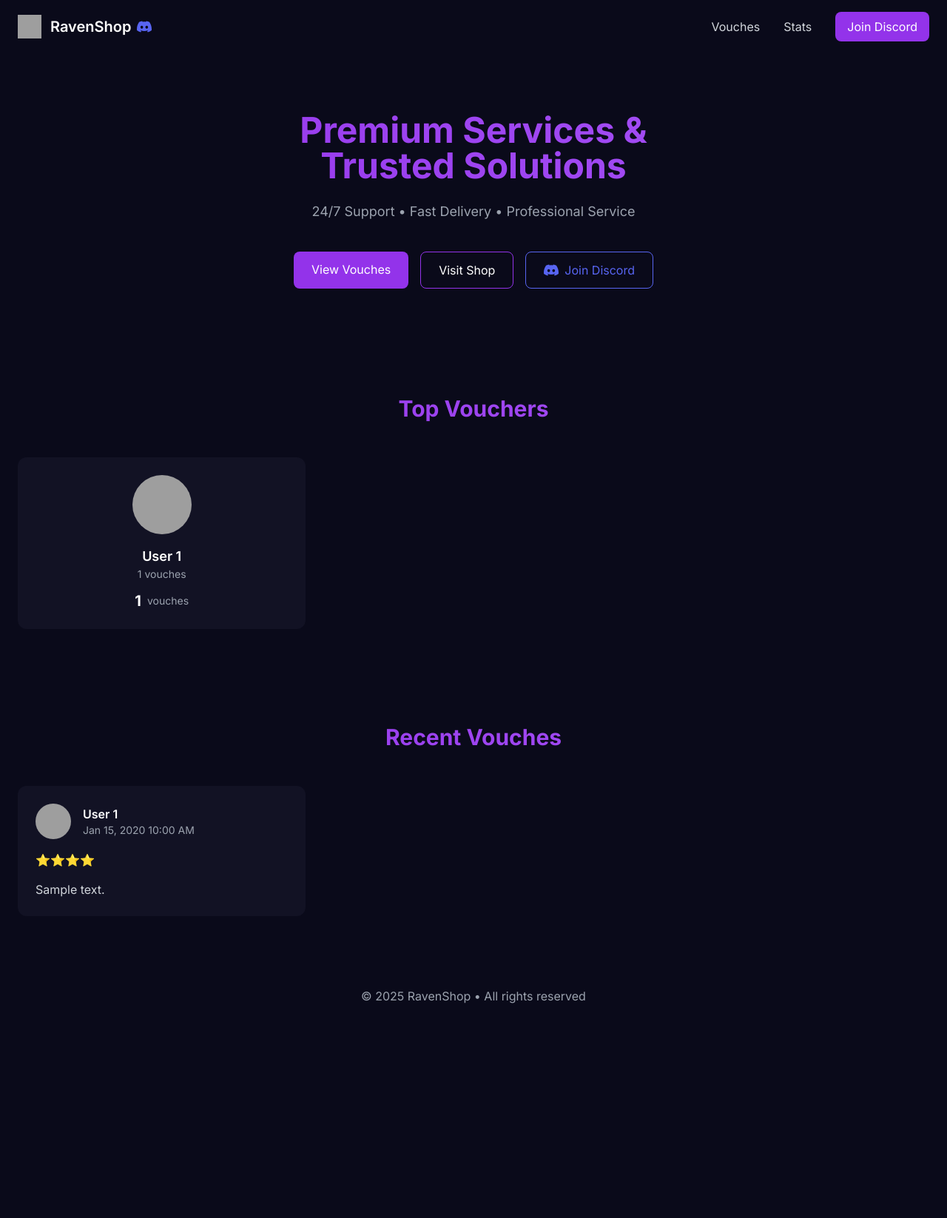
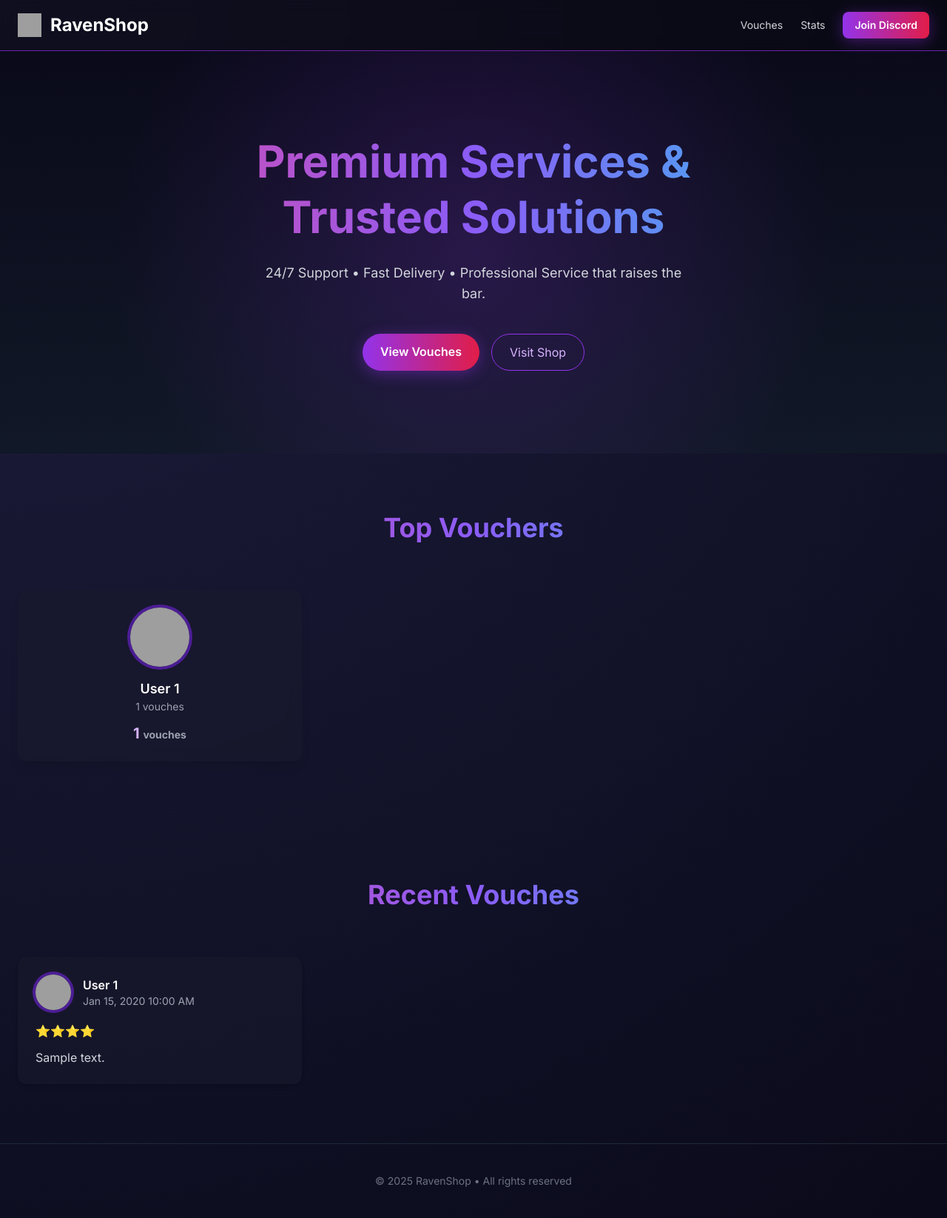
Before and after one commit to Souhardya008/raven, a Flask app: page / in a window 1280 px wide. Shown: the whole page at 74% size. Before the commit the page ends 1356 px from the top, so only its background shows below. Run offline with Flask 3, Linux system fonts and the light colour scheme; tables that the repository leaves empty hold one stand-in row (values such as "Sample post"); some libraries are stand-ins or nearby versions; grey boxes are pictures that could not be loaded.

Commit message:
Update index.html

```diff
--- a/templates/index.html
+++ b/templates/index.html
@@ -1,132 +1,120 @@
 <!DOCTYPE html>
 <html lang="en" data-theme="dark">
 <head>
-    <meta charset="UTF-8">
-    <meta name="viewport" content="width=device-width, initial-scale=1.0">
+  <meta charset="UTF-8" />
+  <meta name="viewport" content="width=device-width, initial-scale=1.0" />
   <title>RavenShop • Premium Services</title>
-    <link rel="stylesheet" href="https://cdn.jsdelivr.net/npm/daisyui@3.8.0/dist/full.css" />
+  <link href="https://cdn.jsdelivr.net/npm/daisyui@3.8.0/dist/full.css" rel="stylesheet" />
   <script src="https://cdn.tailwindcss.com"></script>
-    <link href="https://fonts.googleapis.com/css2?family=Inter:wght@300;400;500;600;700&display=swap" rel="stylesheet">
+  <link href="https://fonts.googleapis.com/css2?family=Inter:wght@400;600;700&family=Orbitron:wght@600&display=swap" rel="stylesheet">
   <style>
     body {
       font-family: 'Inter', sans-serif;
-            background-color: #0a0a1a;
+      background: radial-gradient(circle at top left, #1e1e3f 0%, #0a0a1a 100%);
       color: #fff;
     }
     .gradient-text {
-            background: linear-gradient(45deg, #9333ea, #a855f7);
+      background: linear-gradient(90deg, #ec4899, #8b5cf6, #22d3ee);
       -webkit-background-clip: text;
       -webkit-text-fill-color: transparent;
+      font-weight: 700;
     }
     .avatar-wrapper {
+      border-radius: 9999px;
       overflow: hidden;
-            border-radius: 100%;
-            display: flex;
-            justify-content: center;
-            align-items: center;
-            background-color: #1a1a2e;
+      background-color: #1e1e3f;
+      box-shadow: 0 0 0 4px #4c1d95;
     }
     .avatar-image {
+      object-fit: cover;
       width: 100%;
       height: 100%;
-            object-fit: cover;
     }
-        .stars-container {
-            display: flex;
-            align-items: center;
+    .glow-btn {
+      background: linear-gradient(to right, #9333ea, #e11d48);
+      box-shadow: 0 4px 20px rgba(147, 51, 234, 0.4);
+    }
+    .hero-bg {
+      background: radial-gradient(circle, rgba(147, 51, 234, 0.2), transparent 70%), linear-gradient(to bottom, #0a0a1a, #111827);
     }
   </style>
 </head>
-<body>
-
-    <!-- Navigation -->
-    <nav class="container mx-auto px-6 py-4">
-        <div class="flex items-center justify-between">
+<body class="overflow-x-hidden">
+  <!-- Navbar -->
+  <nav class="sticky top-0 z-50 backdrop-blur bg-opacity-20 bg-black/50 border-b border-purple-800">
+    <div class="container mx-auto px-6 py-4 flex items-center justify-between">
       <div class="flex items-center space-x-3">
-                <img src="https://cdn.discordapp.com/attachments/1363921041411539266/1363936617537999048/file_000000004364622fa7f4d73af03964b4_conversation_id680683d9-451c-8004-8e32-f9a19178f62bmessage_id7ce5d84e-c61b-4a84-984b-5d036ef2e1c8.png" class="w-8 h-8" alt="Logo">
-                <span class="text-xl font-semibold flex items-center">
-                    RavenShop
-                    <svg class="ml-2 w-5 h-5" xmlns="http://www.w3.org/2000/svg" viewBox="0 0 127.14 96.36" fill="#5865F2">
-                        <path d="M107.7,8.07A105.15,105.15,0,0,0,81.47,0a72.06,72.06,0,0,0-3.36,6.83A97.68,97.68,0,0,0,49,6.83,72.37,72.37,0,0,0,45.64,0,105.89,105.89,0,0,0,19.39,8.09C2.79,32.65-1.71,56.6.54,80.21h0A105.73,105.73,0,0,0,32.71,96.36,77.7,77.7,0,0,0,39.6,85.25a68.42,68.42,0,0,1-10.85-5.18c.91-.66,1.8-1.34,2.66-2a75.57,75.57,0,0,0,64.32,0c.87.71,1.76,1.39,2.66,2a68.68,68.68,0,0,1-10.87,5.19,77,77,0,0,0,6.89,11.1A105.25,105.25,0,0,0,126.6,80.22h0C129.24,52.84,122.09,29.11,107.7,8.07ZM42.45,65.69C36.18,65.69,31,60,31,53s5-12.74,11.43-12.74S54,46,53.89,53,48.84,65.69,42.45,65.69Zm42.24,0C78.41,65.69,73.25,60,73.25,53s5-12.74,11.44-12.74S96.23,46,96.12,53,91.08,65.69,84.69,65.69Z"/>
-                    </svg>
-                </span>
+        <!-- Correct Falcon Logo -->
+        <img src="https://cdn-icons-png.flaticon.com/512/616/616408.png" class="w-8 h-8" alt="Falcon Logo">
+        <span class="text-2xl font-bold text-white">RavenShop</span>
       </div>
-            <div class="flex items-center space-x-8">
-                <a href="#vouches" class="text-gray-300 hover:text-white transition">Vouches</a>
-                <a href="#stats" class="text-gray-300 hover:text-white transition">Stats</a>
-                <a href="https://discord.gg/S5K4q3fnFm" target="_blank" class="bg-purple-600 hover:bg-purple-700 px-4 py-2 rounded-lg transition">Join Discord</a>
+      <div class="hidden md:flex items-center space-x-6 text-sm">
+        <a href="#vouches" class="text-gray-300 hover:text-white">Vouches</a>
+        <a href="#stats" class="text-gray-300 hover:text-white">Stats</a>
+        <a href="https://discord.gg/S5K4q3fnFm" class="glow-btn px-4 py-2 rounded-lg text-white font-semibold">Join Discord</a>
       </div>
     </div>
   </nav>
 
-    <!-- Hero Section -->
-    <div class="container mx-auto px-6 py-20 text-center">
-        <h1 class="text-5xl font-bold mb-6 gradient-text">Premium Services &<br>Trusted Solutions</h1>
-        <p class="text-lg text-gray-400 mb-10">24/7 Support • Fast Delivery • Professional Service</p>
-        <div class="flex justify-center space-x-4">
-            <a href="#vouches" class="bg-purple-600 hover:bg-purple-700 px-6 py-3 rounded-lg transition">View Vouches</a>
-            <a href="https://raven.shop" class="border border-purple-600 hover:bg-purple-600/10 px-6 py-3 rounded-lg transition">Visit Shop</a>
-            <a href="https://discord.gg/S5K4q3fnFm" class="flex items-center border border-[#5865F2] hover:bg-[#5865F2]/10 px-6 py-3 rounded-lg transition text-[#5865F2]">
-                <svg class="w-5 h-5 mr-2" xmlns="http://www.w3.org/2000/svg" viewBox="0 0 127.14 96.36" fill="#5865F2">
-                    <path d="M107.7,8.07A105.15,105.15,0,0,0,81.47,0a72.06,72.06,0,0,0-3.36,6.83A97.68,97.68,0,0,0,49,6.83,72.37,72.37,0,0,0,45.64,0,105.89,105.89,0,0,0,19.39,8.09C2.79,32.65-1.71,56.6.54,80.21h0A105.73,105.73,0,0,0,32.71,96.36,77.7,77.7,0,0,0,39.6,85.25a68.42,68.42,0,0,1-10.85-5.18c.91-.66,1.8-1.34,2.66-2a75.57,75.57,0,0,0,64.32,0c.87.71,1.76,1.39,2.66,2a68.68,68.68,0,0,1-10.87,5.19,77,77,0,0,0,6.89,11.1A105.25,105.25,0,0,0,126.6,80.22h0C129.24,52.84,122.09,29.11,107.7,8.07ZM42.45,65.69C36.18,65.69,31,60,31,53s5-12.74,11.43-12.74S54,46,53.89,53,48.84,65.69,42.45,65.69Zm42.24,0C78.41,65.69,73.25,60,73.25,53s5-12.74,11.44-12.74S96.23,46,96.12,53,91.08,65.69,84.69,65.69Z"/>
-                </svg>
-                Join Discord
-            </a>
+  <!-- Hero -->
+  <section class="hero-bg py-28 relative overflow-hidden">
+    <div class="absolute w-96 h-96 bg-purple-700 rounded-full blur-3xl opacity-30 -z-10 top-10 -left-24 animate-pulse"></div>
+    <div class="container mx-auto px-6 text-center">
+      <h1 class="text-6xl font-extrabold mb-6 leading-tight gradient-text">Premium Services &<br>Trusted Solutions</h1>
+      <p class="text-lg text-gray-300 max-w-xl mx-auto mb-10">24/7 Support • Fast Delivery • Professional Service that raises the bar.</p>
+      <div class="flex justify-center gap-4">
+        <a href="#vouches" class="glow-btn px-6 py-3 text-white rounded-full font-semibold hover:scale-105 transition">View Vouches</a>
+        <a href="https://raven.shop" class="px-6 py-3 rounded-full border border-purple-600 text-purple-300 hover:bg-purple-600/20 transition">Visit Shop</a>
       </div>
     </div>
+  </section>
 
-    <!-- Top Vouchers Section -->
-    <div id="stats" class="container mx-auto px-6 py-16">
-        <h2 class="text-3xl font-bold mb-12 text-center gradient-text">Top Vouchers</h2>
-        <div class="grid grid-cols-1 md:grid-cols-3 gap-8">
+  <!-- Top Vouchers -->
+  <section id="stats" class="container mx-auto px-6 py-20">
+    <h2 class="text-4xl font-bold text-center gradient-text mb-16">Top Vouchers</h2>
+    <div class="grid grid-cols-1 md:grid-cols-3 gap-10">
       {% for voucher in top_vouchers %}
-            <div class="bg-[#1a1a2e]/50 rounded-xl p-6">
+      <div class="bg-[#1a1a2e]/60 backdrop-blur rounded-xl p-6 shadow-lg hover:shadow-purple-800 transition">
         <div class="flex flex-col items-center text-center">
           <div class="avatar-wrapper w-20 h-20 mb-4">
-                        <img src="{{ voucher.discord_avatar_url }}" class="avatar-image" alt="Avatar"
-                             onerror="this.onerror=null; this.src='https://cdn.discordapp.com/embed/avatars/0.png';">
+            <img src="{{ voucher.discord_avatar_url }}" class="avatar-image" alt="Avatar" onerror="this.src='https://cdn.discordapp.com/embed/avatars/0.png';">
           </div>
           <h3 class="font-semibold text-lg">{{ voucher.user_name }}</h3>
           <p class="text-gray-400 text-sm mb-3">{{ voucher.vouch_count }} vouches</p>
-                    <div class="flex items-center space-x-2">
-                        <span class="font-bold text-xl">{{ voucher.score }}</span>
-                        <span class="text-gray-400 text-sm">{{ voucher.currency }}</span>
-                    </div>
+          <div class="text-purple-300 text-xl font-bold">{{ voucher.score }} <span class="text-sm text-gray-400">{{ voucher.currency }}</span></div>
         </div>
       </div>
       {% endfor %}
     </div>
-    </div>
+  </section>
 
-    <!-- Recent Vouches Section -->
-    <div id="vouches" class="container mx-auto px-6 py-16">
-        <h2 class="text-3xl font-bold mb-12 text-center gradient-text">Recent Vouches</h2>
-        <div class="grid grid-cols-1 md:grid-cols-3 gap-8">
+  <!-- Recent Vouches -->
+  <section id="vouches" class="container mx-auto px-6 py-20">
+    <h2 class="text-4xl font-bold text-center gradient-text mb-16">Recent Vouches</h2>
+    <div class="grid grid-cols-1 md:grid-cols-3 gap-10">
       {% for vouch in (recent_vouches|sort(attribute='timestamp', reverse=true))[:9] %}
-            <div class="bg-[#1a1a2e]/50 rounded-xl p-6">
+      <div class="bg-[#1a1a2e]/60 rounded-xl p-6 shadow-md hover:shadow-purple-700 transition">
         <div class="flex items-center space-x-4 mb-4">
           <div class="avatar-wrapper w-12 h-12">
-                        <img src="{{ vouch.user_avatar }}" class="avatar-image" alt="{{ vouch.user_name }}"
-                             onerror="this.onerror=null; this.src='https://cdn.discordapp.com/embed/avatars/0.png';">
+            <img src="{{ vouch.user_avatar }}" class="avatar-image" alt="{{ vouch.user_name }}" onerror="this.src='https://cdn.discordapp.com/embed/avatars/0.png';">
           </div>
           <div>
             <h3 class="font-semibold">{{ vouch.user_name }}</h3>
             <p class="text-sm text-gray-400">{{ vouch.display_time if vouch.display_time is defined else vouch.timestamp }}</p>
           </div>
         </div>
-                <div class="stars-container mb-4">
+        <div class="stars-container mb-3 text-yellow-400">
           {% for _ in range(vouch.stars) %}⭐{% endfor %}
         </div>
         <p class="text-gray-300">{{ vouch.message }}</p>
       </div>
       {% endfor %}
     </div>
-    </div>
+  </section>
 
   <!-- Footer -->
-    <footer class="py-8 text-center text-gray-400">
+  <footer class="py-10 text-center text-gray-500 text-sm border-t border-gray-800">
     <p>© 2025 RavenShop • All rights reserved</p>
   </footer>
-
 </body>
 </html>
```
Lines whose indentation alone changed are shown as unchanged.
